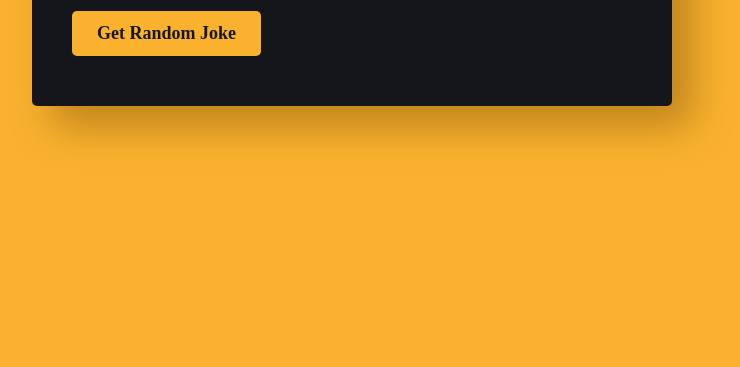
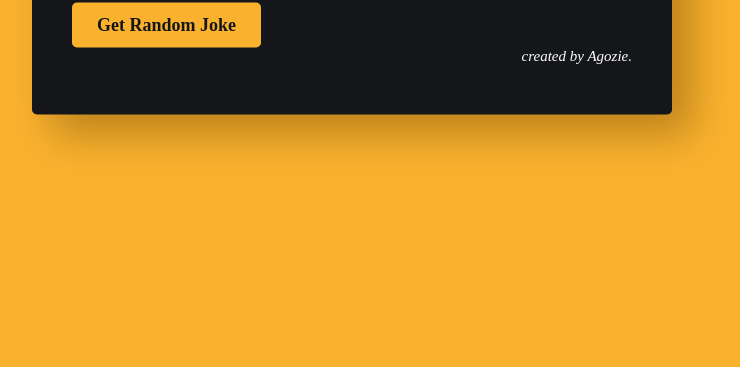
Before and after one commit to Agozie25/Your_Joke_App, a plain HTML site: page index.html in a window 1280 px wide. Shown: the part 433-800 px from the top of the page, without its empty margins (288-1028 px from the left). Drawn offline with Linux system fonts and the light colour scheme; no server answers.

Commit message:
Add files via upload

```diff
--- a/index.html
+++ b/index.html
@@ -12,6 +12,7 @@
         <span>😂</span>
         <p id="joke"></p>
         <button id="btn">Get Random Joke</button>
+        <small>created by Agozie.</small>
     </div>
 
     <script src="script.js"></script>
--- a/style.css
+++ b/style.css
@@ -54,3 +54,11 @@ button{
     opacity: 1;
     transition: opacity 1.5s;
 }
+
+small{
+    font-style: italic;
+    font-size: 15px;
+    display: block;
+    color: #fff;
+    text-align: end;
+}
```
